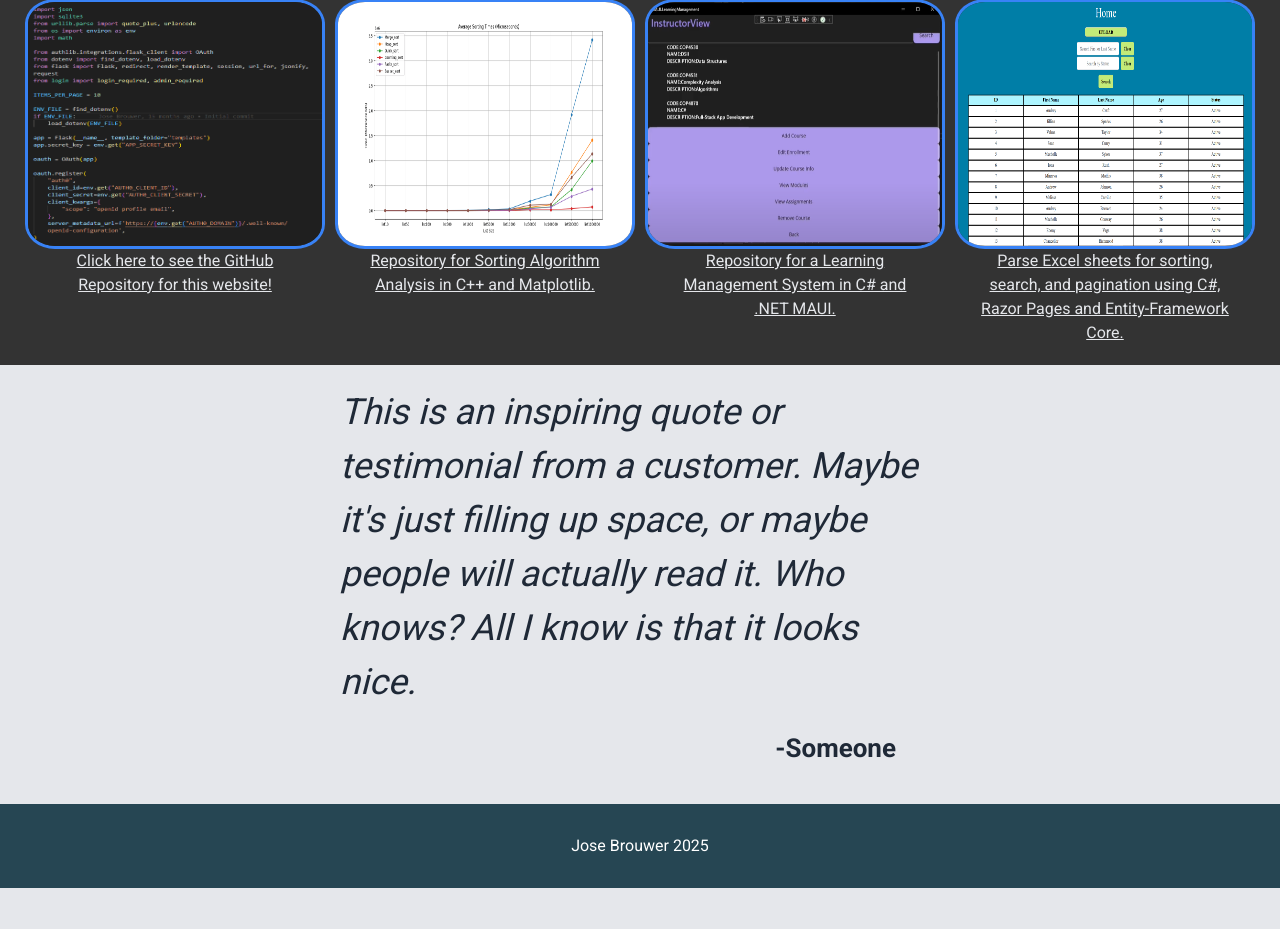
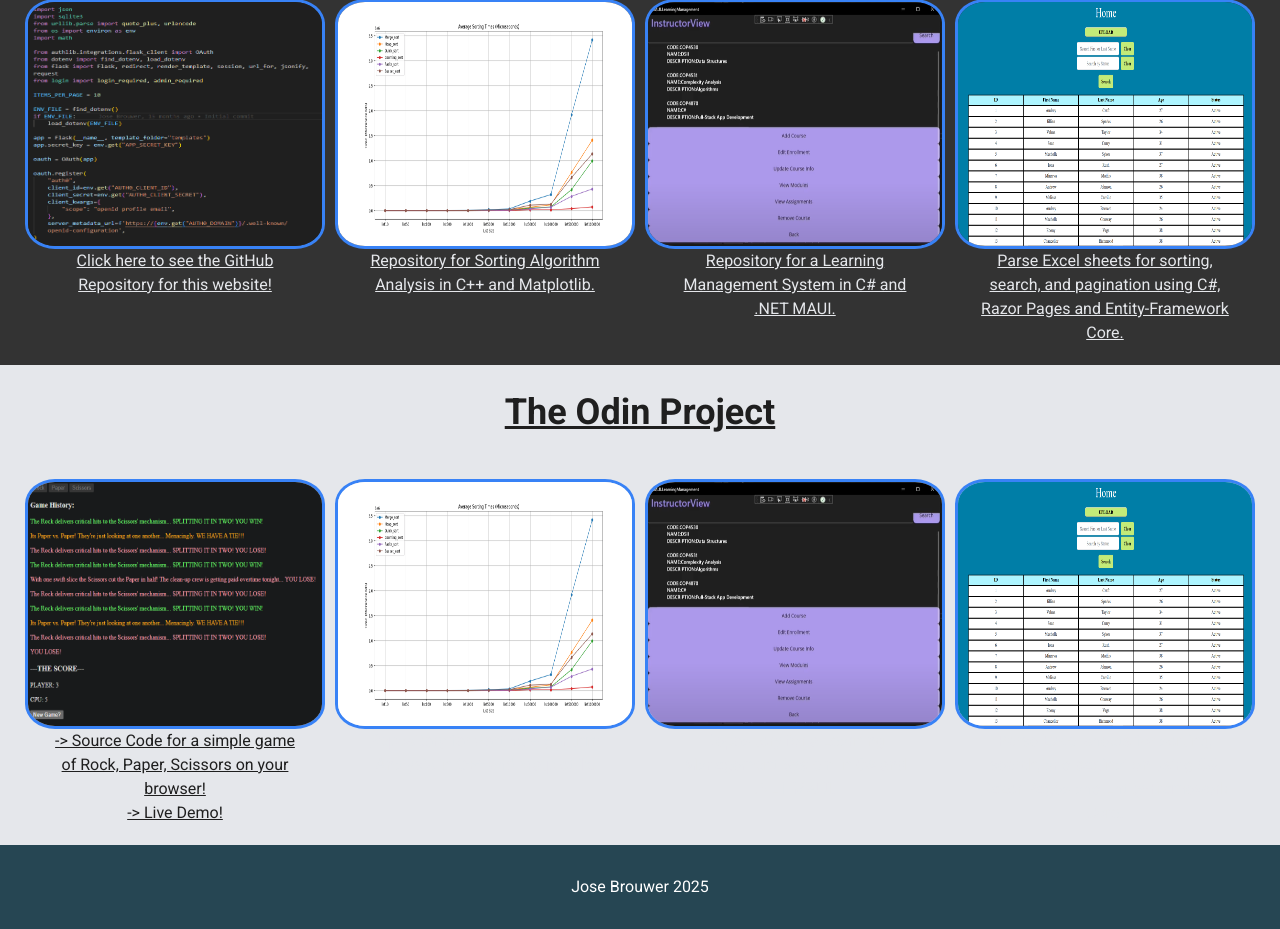
Before and after one commit to JoseBrouwer/josebrouwer.me, a Flask app: page /land in a window 1280 px wide. Shown: the part 487-1416 px from the top of the page. Before the commit the page ends 1375 px from the top, so only its background shows below. Run offline with Flask 3, Linux system fonts and the light colour scheme.

Commit message:
Added RPS Odin Project

```diff
--- a/static/landing.css
+++ b/static/landing.css
@@ -123,29 +123,36 @@ header {
     text-decoration: underline;
 }
 
-.quote-container{
+.odin-container{
     width: 100vw;
     background-color: #e5e7eb;
     display: flex;
     flex-direction: column;
 }
-.quote {
-    width: 50%;
+.odin-header-text {
+    font-size: 36px;
+    color: #1f1f1f;
+    font-weight: 900;
+    text-decoration: underline;
 
     margin: 0 auto;
     padding: 20px;
-    font-size: 36px;
-    font-style: italic;
-    color: #1f2937;
 }
-.signed {
-    align-self: flex-end; /* Align the signature to the right */
-    margin-right: 30%; /* Match the padding or alignment of the quote */
-    padding-bottom: 20px;
-    font-size: 26px;
-    color: #1f2937;
-
-    font-weight: 900;
+.odin-header-text:hover {
+    color: #91b6ff;
+    cursor: pointer;
+    text-decoration: underline;
+}
+.odin-text {
+    color: #1f1f1f;
+    max-width: 250px;
+    text-align: center;
+    text-decoration: underline;
+}
+.odin-text:hover {
+    color: #91b6ff;
+    cursor: pointer;
+    text-decoration: underline;
 }
 
 footer {
--- a/templates/landing.html
+++ b/templates/landing.html
@@ -55,9 +55,39 @@
 
         </div>
 
-        <div class="quote-container">
-            <p class="quote">This is an inspiring quote or testimonial from a customer. Maybe it's just filling up space, or maybe people will actually read it. Who knows? All I know is that it looks nice.</p>
-            <p class="signed">-Someone</p>
+        <div class="odin-container">
+            <a href="https://www.theodinproject.com/" target="_blank" class="odin-header-text">The Odin Project</a>
+
+            <div class="gallery-item-container">
+                <div class="gallery-item">
+                    <a href="../static/RPS.png" target="_blank">
+                        <img class="gallery-image" src="../static/RPS.png">
+                    </a>
+                    <a href="https://github.com/JoseBrouwer/josebrouwer.me" target="_blank" class="odin-text">-> Source Code for a simple game of Rock, Paper, Scissors on your browser!</a>
+                    <a href="https://josebrouwer.github.io/Rock-Paper-Scissors-JS/rps.html" target="_blank" class="odin-text">-> Live Demo!</a>
+                </div>
+
+                <div class="gallery-item">
+                    <a href="../static/All Microseconds - No Insertion Sort.png" target="_blank">
+                        <img class="gallery-image" src="../static/All Microseconds - No Insertion Sort.png">
+                    </a>
+                    <a href="https://github.com/JoseBrouwer/Sorting-Complexity" target="_blank" class="gallery-text">Repository for Sorting Algorithm Analysis in C++ and Matplotlib.</a>
+                </div>
+
+                <div class="gallery-item">
+                    <a href="../static/LMS.png" target="_blank">
+                        <img class="gallery-image" src="../static/LMS.png" alt="Learning Management System">
+                    </a>
+                    <a href="https://github.com/JoseBrouwer/Learning-Management-System" target="_blank" class="gallery-text">Repository for a Learning Management System in C# and .NET MAUI.</a>
+                </div>
+
+                <div class="gallery-item">
+                    <a href="../static/ExcelParsing.png" target="_blank">
+                        <img class="gallery-image" src="../static/ExcelParsing.png">
+                    </a>
+                    <a href="https://github.com/JoseBrouwer/MVC-ExcelParsing-App" target="_blank" class="gallery-text">Parse Excel sheets for sorting, search, and pagination using C#, Razor Pages and Entity-Framework Core.</a>
+                </div>
+            </div>
         </div>
 
         <div class="banner-container">
```
Also changed, not shown: static/RPS.png (added).
